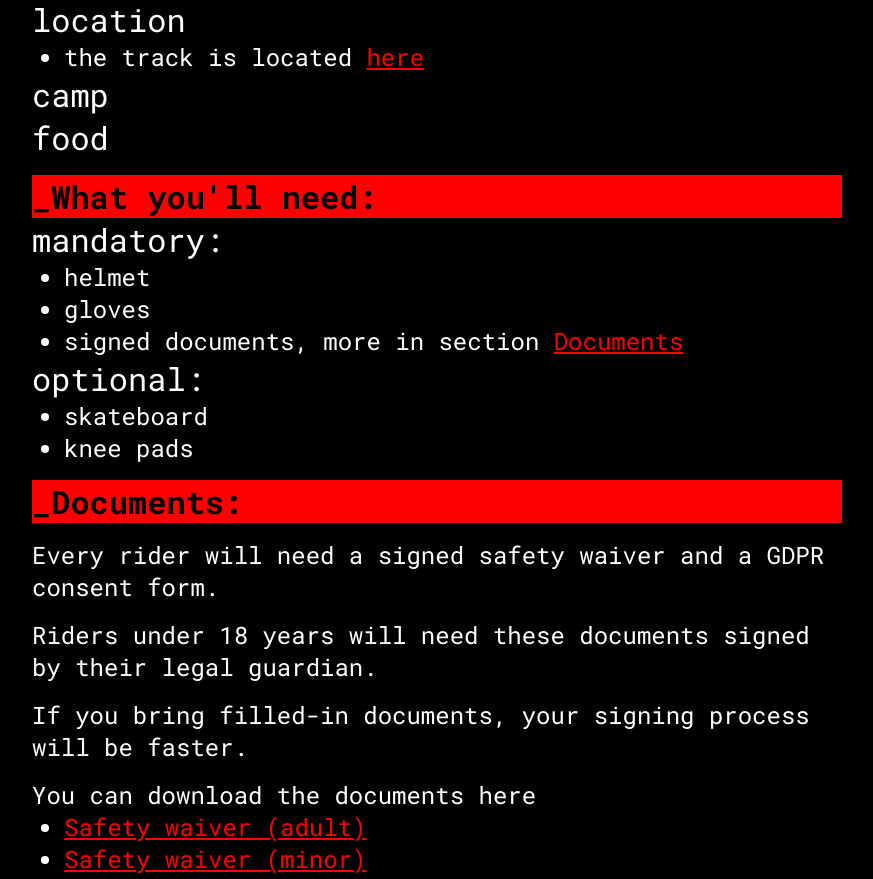
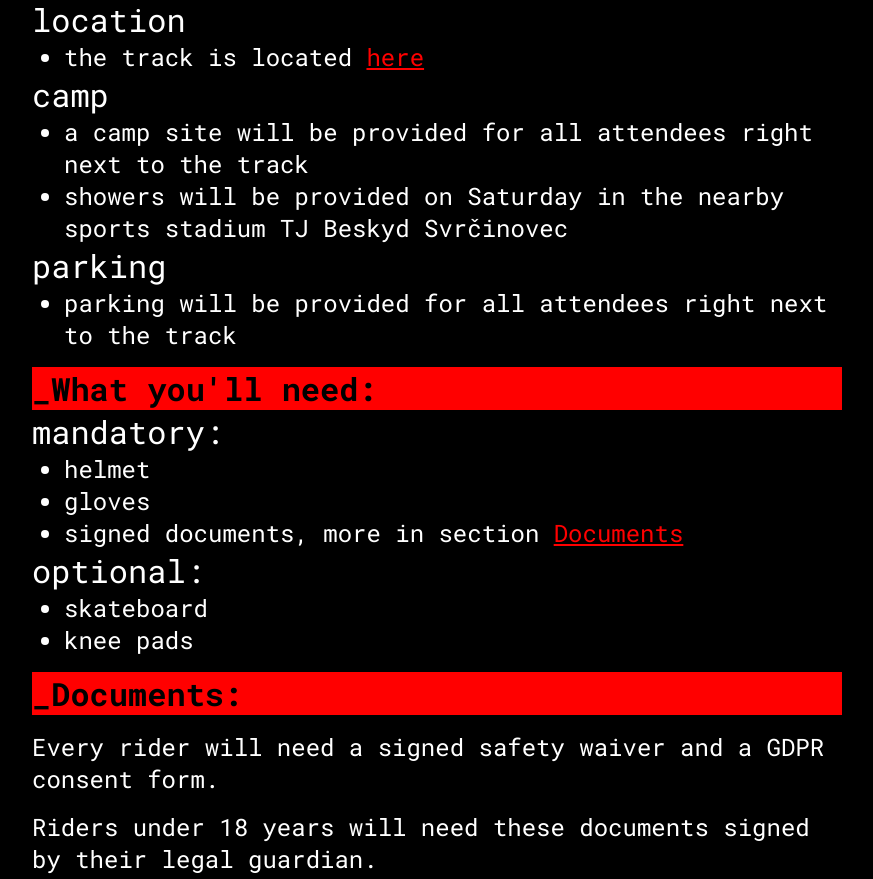
Before and after one commit to erevanayen/kf-2025, a Next.js app: page / in a window 1280 px wide. Shown: the part 1118-1997 px from the top of the page, without its empty margins (203-1076 px from the left). Built offline with nearby package versions, Linux system fonts and the light colour scheme.

Commit message:
feat: location, parking, camp info

```diff
--- a/app/page.tsx
+++ b/app/page.tsx
@@ -131,8 +131,21 @@ export default function Home() {
 								</Link>
 							</li>
 						</ul>
-						<div className={styles.text2}>{dictionary.organisation.camp}</div>
-						<div className={styles.text2}>{dictionary.organisation.food}</div>
+						<div className={styles.text2}>{dictionary.organisation.camp.title}</div>
+						<ul className={styles.subList}>
+							<li className={styles.text3}>
+								{dictionary.organisation.camp.desc1}
+							</li>
+							<li className={styles.text3}>
+								{dictionary.organisation.camp.showers}
+							</li>
+						</ul>
+						<div className={styles.text2}>{dictionary.organisation.parking.title}</div>
+						<ul className={styles.subList}>
+							<li className={styles.text3}>
+								{dictionary.organisation.parking.desc1}
+							</li>
+						</ul>
 					</div>
 				</div>
 
--- a/dictionaries/cs.json
+++ b/dictionaries/cs.json
@@ -21,8 +21,19 @@
 			"desc1": "trať se nachází",
 			"here": "zde"
 		},
-		"camp": "kemp",
-		"food": "jídlo"
+		"camp": {
+			"title": "kemp",
+			"desc1": "poblíž trati se bude nacházet místo pro kempování pro všechny účastníky",
+			"showers": "v sobotu bude pro účastníky taky poskytnuta sprcha v nedalekém sportovním stadionu TJ Beskyd Svrčinovec"
+		},
+		"parking": {
+			"title": "parkování",
+			"desc1": "parkovací místo se bude nacházet přímo vedle trati"
+		},
+		"food": {
+			"title": "jídlo",
+			"desc": ""
+		}
 	},
 	"whatYouNeed": {
 		"title": "Co potřebujete",
--- a/dictionaries/en.json
+++ b/dictionaries/en.json
@@ -21,8 +21,19 @@
 			"desc1": "the track is located",
 			"here": "here"
 		},
-		"camp": "camp",
-		"food": "food"
+		"camp": {
+			"title": "camp",
+			"desc1": "a camp site will be provided for all attendees right next to the track",
+			"showers": "showers will be provided on Saturday in the nearby sports stadium TJ Beskyd Svrčinovec"
+		},
+		"parking": {
+			"title": "parking",
+			"desc1": "parking will be provided for all attendees right next to the track"
+		},
+		"food": {
+			"title": "food",
+			"desc": ""
+		}
 	},
 	"whatYouNeed": {
 		"title": "What you'll need",
```
Also changed, not shown: dictionaries/interfaces.ts (+13 -2 lines).
